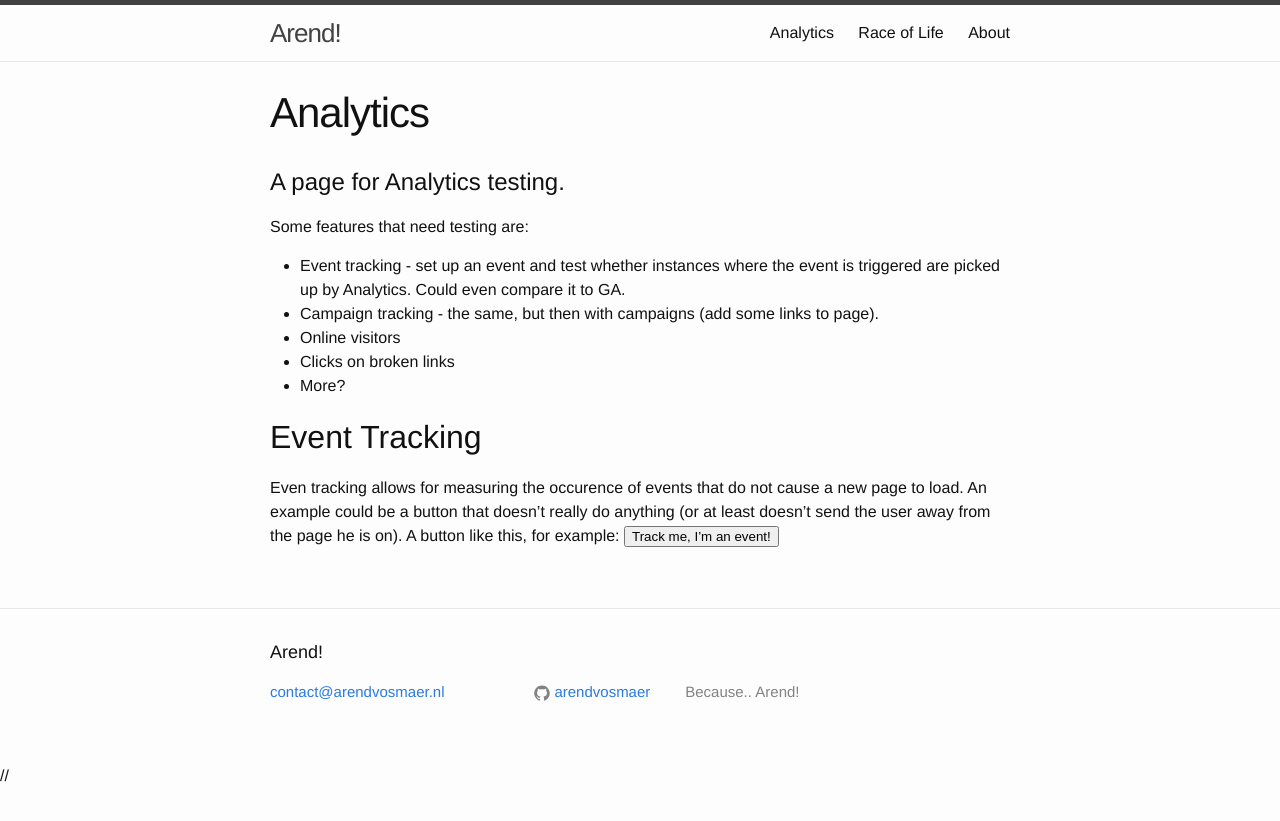
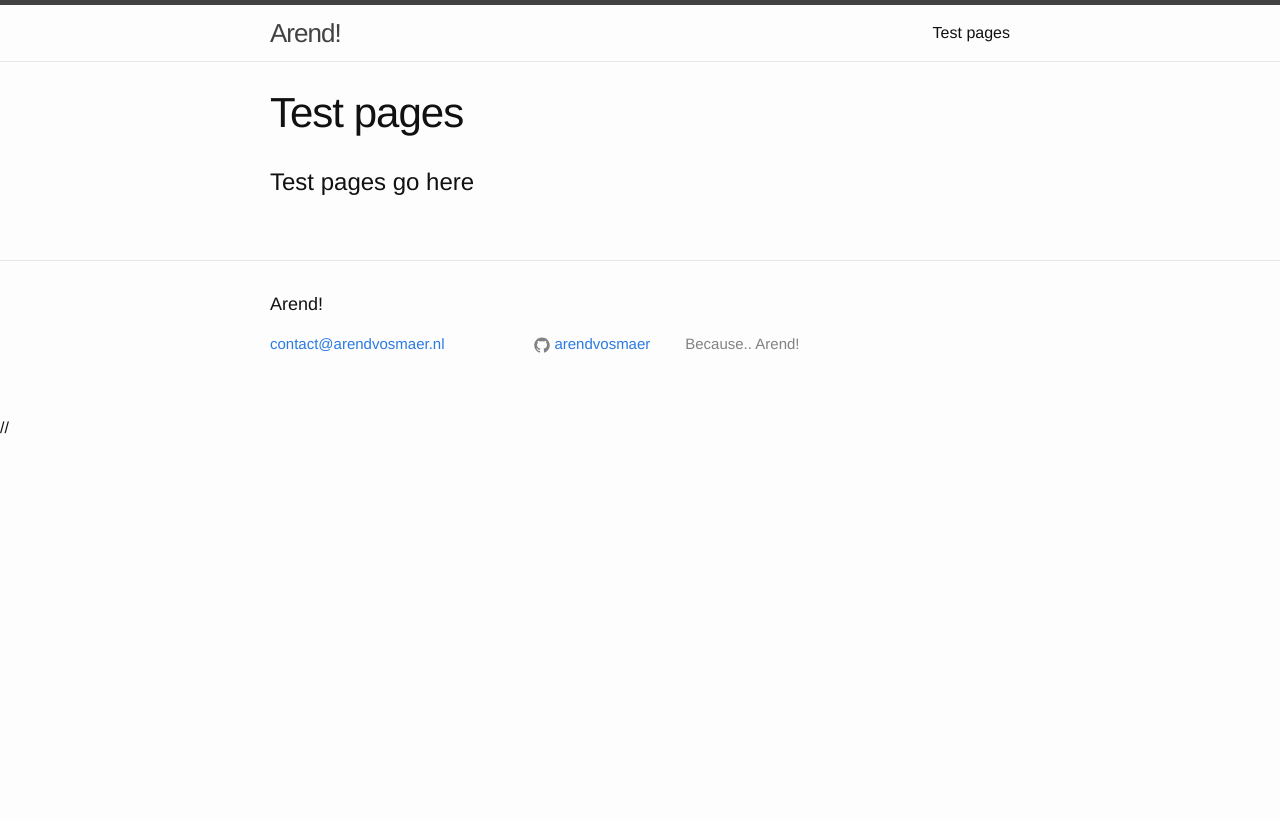
Before and after one commit to arendvosmaer/mysite, a Jekyll site: the page built from 1_analytics.md, in a window 1280 px wide. Shown: the top 821 px of the page. Built offline with Jekyll 4.4.1, drawn with Linux system fonts in a browser that asks for light colours.

Commit message:
delete stuff and make it into test site

```diff
--- a/1_analytics.md
+++ b/1_analytics.md
@@ -1,19 +1,7 @@
 ---
 layout: page
-title: Analytics
-permalink: /analytics/
+title: Test pages
+permalink: /test/
 ---
 
-# A page for Analytics testing.
-Some features that need testing are:
-
-* Event tracking - set up an event and test whether instances where the event is triggered
-are picked up by Analytics. Could even compare it to GA.
-* Campaign tracking - the same, but then with campaigns (add some links to page).
-* Online visitors
-* Clicks on broken links
-* More?
-
-## Event Tracking
-Even tracking allows for measuring the occurence of events that do not cause a new page to load. An example could be a button that doesn't really do anything (or at least doesn't send the user away from the page he is on). A button like this, for example:
- <button type="button" onclick="_sz.push(['event', 'CATEGORY', 'ACTION', 'LABEL']);">Track me, I'm an event!</button>
+# Test pages go here
--- a/2_cv.md
+++ /dev/null
@@ -1,7 +0,0 @@
----
-layout: page
-title: Race of Life
-permalink: /cv/
----
-
-# Curriculum Vitæ
--- a/_config.yml
+++ b/_config.yml
@@ -4,7 +4,7 @@ email: contact@arendvosmaer.nl
 description: > # this means to ignore newlines until "baseurl:"
   Because.. Arend!
 baseurl: "" # the subpath of your site, e.g. /blog/
-url: "http://arendvosmaer.nl" # the base hostname & protocol for your site
+url: "http://test.arendvosmaer.nl" # the base hostname & protocol for your site
 github_username:  arendvosmaer
 
 # Build settings
```
Also changed, not shown: 9_about.md (deleted, +0 -27 lines), _posts/2016-10-02 deploytest.markdown (deleted, +0 -10 lines), _posts/topics.markdown (deleted, +0 -7 lines), _posts/-2016-03-25-topics.markdown (renamed from _posts/2016-03-25-topics.markdown), assets/sheep.jpg (deleted).
